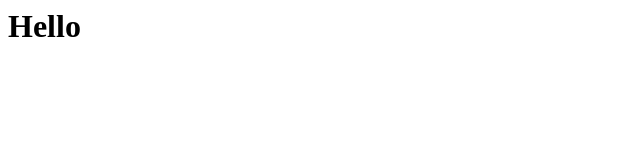
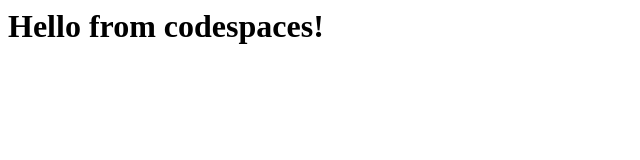
Before and after one commit to zacban-training/skills-code-with-codespaces, a plain HTML site: page index.html in a window 1280 px wide. Shown: the whole page, without its empty margins (0-640 px from the left). Drawn offline with Linux system fonts and the light colour scheme.

Commit message:
Adding hello from the codespace

```diff
--- a/index.html
+++ b/index.html
@@ -1,3 +1,3 @@
 <html>
-  <h1>Hello</h1>
+  <h1>Hello from codespaces!</h1>
 </html>
```
